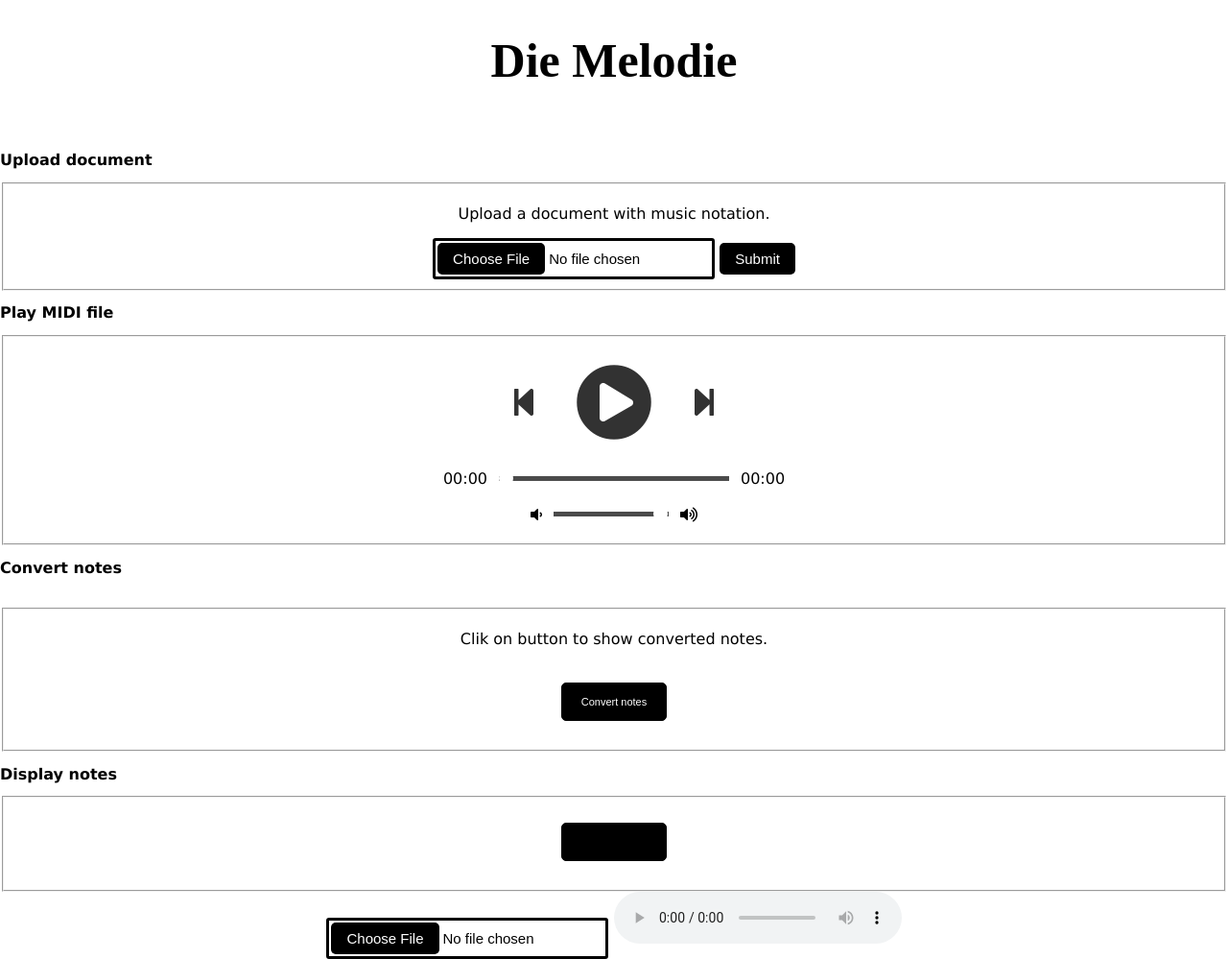
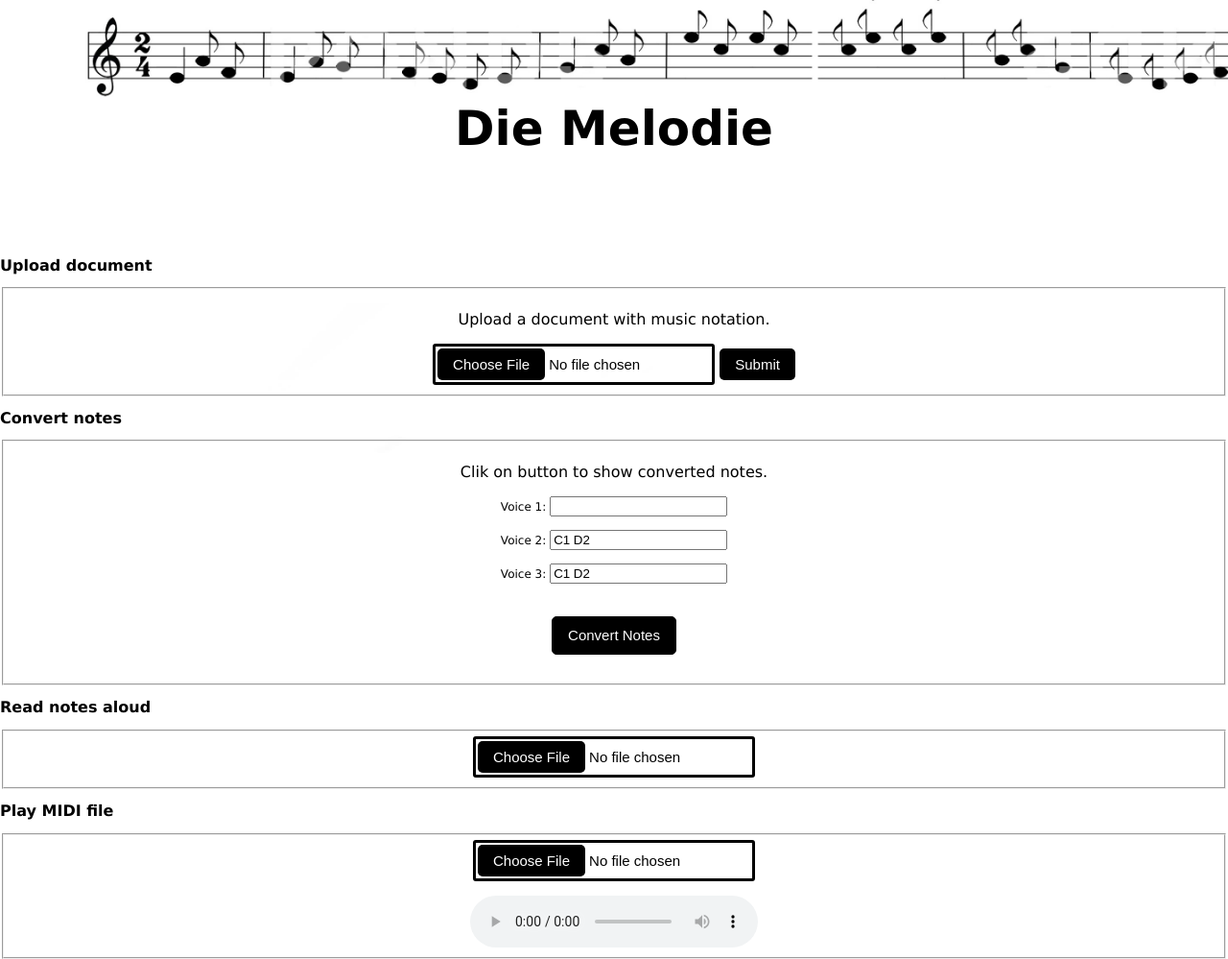
Before and after one commit to magocsil/die-melodie, a Flask app: page / in a window 1280 px wide. Shown: the whole page at 96% size. Run offline with Flask 3, Linux system fonts and the light colour scheme; some libraries are stand-ins or nearby versions.

Commit message:
final version part 1

```diff
--- a/static/style.css
+++ b/static/style.css
@@ -6,6 +6,7 @@ h1 {
     text-align:center;
     color: black;
     font-size:50px;
+    line-height:4;
 }
 h2{
     color: black;
@@ -21,7 +22,7 @@ body {
     display: inline;
     font-family: verdana;
     background-color: white;
-    #background-image: url("melodie.jpg");
+    background-image: url("melodie.jpg");
     background-repeat: no-repeat;
     background-size: cover;
 }
@@ -32,14 +33,14 @@ body {
 
 .add-btn {
     height: 40px;
-    width: 110px;
+    width: 130px;
     color: white;
     background-color: black;
     border: 1px solid black;
     border-radius: 5px;
     padding: 10px;
     margin: 20px;
-    font-size: 11px;
+    font-size: 15px;
 }
 
 .add-btn:hover {
@@ -112,136 +113,28 @@ body {
 }
 
 
+.hidden {
+  display: none;
+}
+
+.placeholder {
+  font-size: 12px;
+}
 
 
-/* Using flex with the column direction to
-   align items in a vertical direction */
-.player {
-  height: 25vh;
-  display: flex;
-  align-items: center;
-  flex-direction: column;
-  justify-content: center;
-}
+.container {
+      position: relative;
+      display: inline-block;
+    }
 
-.details {
-  display: flex;
-  align-items: center;
-  flex-direction: column;
-  justify-content: center;
-  margin-top: 25px;
-}
+    .upload-btn {
+      position: absolute;
+      top: 0;
+      left: 0;
+      z-index: 1;
+    }
 
-.track-art {
-  margin: 25px;
-  height: 250px;
-  width: 250px;
-  background-size: cover;
-  background-position: center;
-  border-radius: 15%;
-}
-
-/* Changing the font sizes to suitable ones */
-.now-playing {
-  font-size: 1rem;
-}
-
-.track-name {
-  font-size: 3rem;
-}
-
-.track-artist {
-  font-size: 1.5rem;
-}
-
-/* Using flex with the row direction to
-   align items in a horizontal direction */
-.buttons {
-  display: flex;
-  flex-direction: row;
-  align-items: center;
-}
-
-.playpause-track,
-.prev-track,
-.next-track {
-  padding: 20px;
-  opacity: 0.8;
-
-  /* Smoothly transition the opacity */
-  transition: opacity .2s;
-}
-
-/* Change the opacity when mouse is hovered */
-.playpause-track:hover,
-.prev-track:hover,
-.next-track:hover {
-  opacity: 1.0;
-}
-
-/* Define the slider width so that it scales properly */
-.slider_container {
-  width: 75%;
-  max-width: 400px;
-  display: flex;
-  justify-content: center;
-  align-items: center;
-}
-
-/* Modify the appearance of the slider */
-.seek_slider, .volume_slider {
-  -webkit-appearance: none;
-  -moz-appearance: none;
-  appearance: none;
-  height: 5px;
-  background: black;
-  opacity: 0.7;
-  -webkit-transition: .2s;
-  transition: opacity .2s;
-}
-
-/* Modify the appearance of the slider thumb */
-.seek_slider::-webkit-slider-thumb,
-.volume_slider::-webkit-slider-thumb {
-  -webkit-appearance: none;
-  -moz-appearance: none;
-  appearance: none;
-  width: 15px;
-  height: 15px;
-  background: white;
-  cursor: pointer;
-  border-radius: 50%;
-}
-
-/* Change the opacity when mouse is hovered */
-.seek_slider:hover,
-.volume_slider:hover {
-  opacity: 1.0;
-}
-
-.seek_slider {
-  width: 60%;
-}
-
-.volume_slider {
-  width: 30%;
-}
-
-.current-time,
-.total-duration {
-  padding: 10px;
-}
-
-i.fa-volume-down,
-i.fa-volume-up {
-  padding: 10px;
-}
-
-/* Change the mouse cursor to a pointer
-   when hovered over */
-i.fa-play-circle,
-i.fa-pause-circle,
-i.fa-step-forward,
-i.fa-step-backward {
-  cursor: pointer;
-}
+    .audio-player {
+      display: block;
+      margin-top: 15px;
+    }
--- a/templates/home.html
+++ b/templates/home.html
@@ -1,7 +1,5 @@
 
 {% extends "template.html" %} {% block body %}
-
-&nbsp;
 
   <link rel="stylesheet"
         href=
@@ -11,8 +9,7 @@
 
 
 <h2>Upload document</h2>
-      <fieldset class="uploaddocument">
-
+    <fieldset >
     <p>Upload a document with music notation.</p>
     <center>
     <input type="file" class="customfile">
@@ -21,108 +18,77 @@
     </fieldset>
 
 
-<h2>Play MIDI file</h2>
- <fieldset class="connect">
-
-
-  <div class="player">
-
-    <!-- Define the section for displaying track buttons -->
-    <div class="buttons">
-      <div class="prev-track" onclick="prevTrack()">
-        <i class="fa fa-step-backward fa-2x"></i>
-      </div>
-      <div class="playpause-track" onclick="playpauseTrack()">
-        <i class="fa fa-play-circle fa-5x"></i>
-      </div>
-      <div class="next-track" onclick="nextTrack()">
-        <i class="fa fa-step-forward fa-2x"></i>
-      </div>
-    </div>
-
-    <!-- Define the section for displaying the seek slider-->
-    <div class="slider_container">
-      <div class="current-time">00:00</div>
-      <input type="range" min="1" max="100"
-        value="0" class="seek_slider" onchange="seekTo()">
-      <div class="total-duration">00:00</div>
-    </div>
-
-    <!-- Define the section for displaying the volume slider-->
-    <div class="slider_container">
-      <i class="fa fa-volume-down"></i>
-      <input type="range" min="1" max="100"
-        value="99" class="volume_slider" onchange="setVolume()">
-      <i class="fa fa-volume-up"></i>
-    </div>
-  </div>
-
-  <!-- Load the main script for the player -->
-  <script src="main.js"></script>
-
-      </fieldset>
 
 
 <h2>Convert notes</h2>
-&nbsp;<fieldset class="uploaddocument">
+    <fieldset >
+    <p>Clik on button to show converted notes.</p>
+    <div id="display" class="placeholder">
+        <label for="v1">Voice 1:</label>
+        <input type="text" id="v1" name="v1" readonly><br><br>
+        <label for="v2">Voice 2:</label>
+        <input type="text" id="v2" name="v2" value="C1 D2" readonly><br><br>
+        <label for="v3">Voice 3:</label>
+        <input type="text" id="v3" name="v3" value="C1 D2" readonly><br><br>
 
-<script src="https://ajax.googleapis.com/ajax/libs/jquery/3.6.4/jquery.min.js"></script>
+    </div>
+
+    <div>
+        <input type="button" id="clickme" value="Convert Notes" class="add-btn"/>
+    </div>
+
     <script>
-$(document).ready(function(){
-  $("button").click(function(){
-    $("p").html("Hello <b>world!</b>");
+        var click = document.getElementById('clickme');
+        click.addEventListener('click', myfunction);
 
-  });
-});
-</script>
-
-<body>
-<p>Clik on button to show converted notes.</p>
-<button class="add-btn">Convert notes</button>
-
-</body>
-
- </fieldset>
-
-
-
-<h2>Display notes</h2>
-<fieldset class="uploaddocument">
-
-        <input type="button" class="add-btn" name="rf" id="infl">
-        <div id="res"></div>
-        <script>
-            document.getElementById('infl').addEventListener('change',function(){
-                var file_reader=new FileReader();
-                file_reader.onload=function(){
-                    document.getElementById('res').textContent=file_reader.result;
-                }
-                file_reader.readAsText(this.files[0]);
-            })
+        function myfunction() {
+        var tablewrap = document.getElementById('display');
+        tablewrap.classList.toggle('hidden')
+        };
     </script>
 
     </fieldset>
 
 
 
+<h2>Read notes aloud</h2>
+    <fieldset >
+    <input type="file" id="fileInput" class="customfile"/>
+    <div id="fileContents"></div>
+
+    <script>
+        document.getElementById('fileInput').addEventListener('change', function(e) {
+        var file = e.target.files[0];
+        var reader = new FileReader();
+
+        reader.onload = function(e) {
+        var contents = e.target.result;
+        document.getElementById('fileContents').textContent = contents;
+        };
+
+        reader.readAsText(file);
+    });
+    </script>
+
+    </fieldset >
 
 
 
-
-
-<input type="file" class="customfile" id="input"/>
-<audio id="sound" controls></audio>
+<h2>Play MIDI file</h2>
+    <fieldset >
+    <div class="container">
+    <input type="file" class="customfile" id="input" />
+    <audio class="audio-player" id="sound" controls></audio>
     <script type="text/javascript">
         input.onchange = function(e){
         var sound = document.getElementById('sound');
         sound.src = URL.createObjectURL(this.files[0]);
-  // not really needed in this exact case, but since it is really important in other cases,
-  // don't forget to revoke the blobURI when you don't need it
         sound.onend = function(e) {
-    URL.revokeObjectURL(this.src);
-  }
-}
+        URL.revokeObjectURL(this.src);}
+        };
     </script>
+    </div>
+    </fieldset>
 
 
 
--- a/templates/template.html
+++ b/templates/template.html
@@ -1,9 +1,10 @@
 <html>
 
 <head>
+    <meta charset="UTF-8"/>
     <link rel="stylesheet" href="../static/style.css">
     <title>Die Melodie</title>
-    <h1 style="font-family:'Lucida Handwriting',serif;">Die Melodie</h1>
+    <h1 >Die Melodie</h1>
 
 </head>
 
--- a/test.py
+++ /dev/null
@@ -1,5 +0,0 @@
-import sys
-import datetime
-time=datetime.datetime.now()
-output="Hi %s current time is %s" % (sys.argv[0],time)
-print(output)
```
Also changed, not shown: src/convertedNotes.txt (+27 -79 lines), src/main.py (+5 -5 lines), output.txt (deleted), src/output/binarizedImage.jpg, src/output/musicSheet.jpg, src/output/noStaffImage.jpg, src/output/staff1Primitives.jpg, src/output/staffDetection.jpg, static/melodie.jpg, 3 other files. Lines whose indentation alone changed are shown as unchanged.
